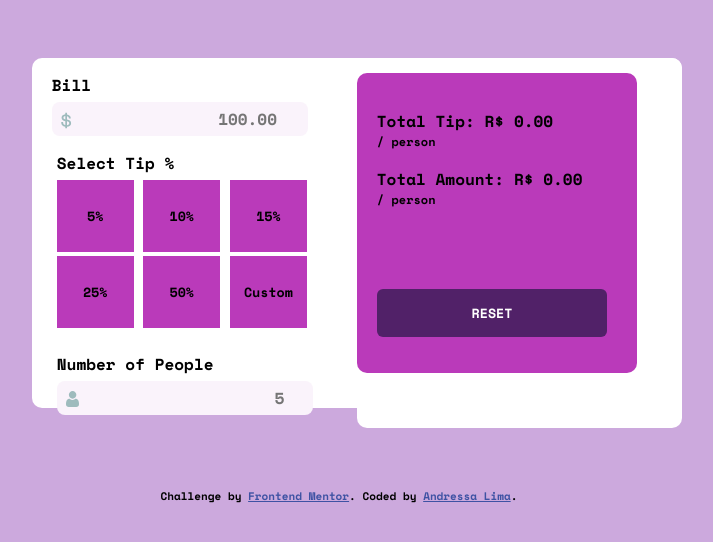
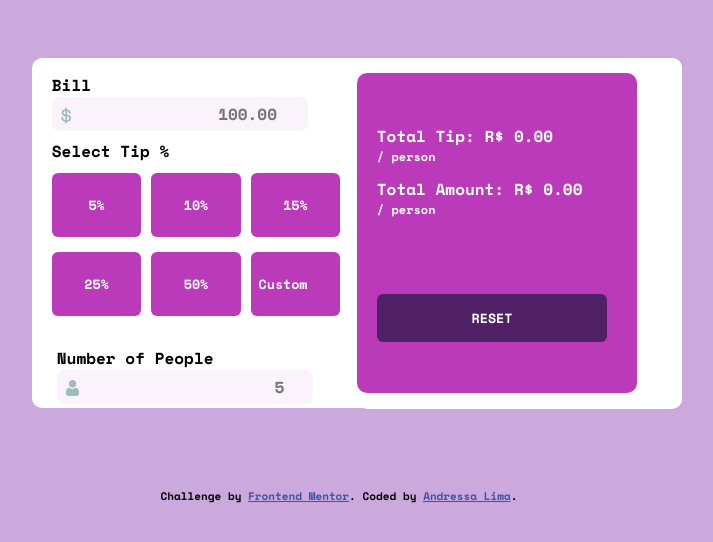
Before and after one commit to andressablima/tip-calculator, a plain HTML site: page index.html in a window 1280 px wide. Shown: the part 156-698 px from the top of the page, without its empty margins (301-1014 px from the left). Drawn offline with nearby package versions, Linux system fonts and the light colour scheme.

Commit message:
alteracao nos botoes de tip

```diff
--- a/index.html
+++ b/index.html
@@ -6,7 +6,7 @@
 
   <link rel="icon" type="image/png" sizes="32x32" href="./images/favicon-32x32.png">
 
-  <title>Tip calculator app</title>
+  <title>TESTES CALC</title>
   <link href="https://fonts.googleapis.com/css2?family=Space+Mono:wght@400;700&display=swap" rel="stylesheet">
   <link rel="stylesheet" href="./styles/styles.css">
 </head>
@@ -23,13 +23,13 @@
         </div>
         <div class="tip">
             <p>Select Tip %</p>
-            <div class="inpt-btn">
-              <input type="button" id="tip-btn" value="5%">
-              <input type="button" id="tip-btn" value="10%">
-              <input type="button" id="tip-btn" value="15%">
-              <input type="button" id="tip-btn" value="25%">
-              <input type="button" id="tip-btn" value="50%">
-              <input type="button" id="tip-btn" value="Custom">
+            <div class="sel-tip">
+              <button id="tip-btn" value="0.05">5%</button>
+              <button id="tip-btn" value="0.1">10%</button>
+              <button id="tip-btn" value="0.15">15%</button>
+              <button id="tip-btn" value="0.25">25%</button>
+              <button id="tip-btn" value="0.50">50%</button>
+              <input type="number" id="tip-btn" placeholder="Custom">
             </div>
         </div>
         <div class="people">
--- a/styles/styles.css
+++ b/styles/styles.css
@@ -29,9 +29,6 @@ header{
     padding-top: 15px;
     margin-left: 20px;
 }
-input{
-    margin-bottom: 8px;
-}
 
 input[id="bill"]{
     border: none;
@@ -51,18 +48,25 @@ input[id="bill"]{
     background: url(../images/icon-dollar.svg) #faf3fb no-repeat;
     background-position: 9px 10px;
 }
+.tip{
+    margin-top: 8px;
+}
+.tip p{
+    margin-bottom: 10px;
+}
 
-input[id="tip-btn"]{
+#tip-btn{
     border: none;
     background-color: #ba3aba;
-    display: inline-block;
-    width: 6vw;
-    height: 9vh;
-    margin-bottom: 4px;
+    width: 7vw;
+    height: 8vh;
+    border-radius: 6px;
+    color: #fff;
     cursor: pointer;
+    margin-bottom: 15px;
 }
 
-input[id="tip-btn"]:hover{
+#tip-btn:hover{
     background-color: #512168;
     color: #fff;
 }
@@ -75,13 +79,9 @@ input[id="people"]{
     padding: 5px 10px;
     width: 20vw;
 }
-.people, .tip{
+.people{
     margin-top: 10px;
     padding: 5px;
-}
-
-p{
-    padding-bottom: 5px;
 }
 
 .people input{
@@ -108,12 +108,18 @@ input:focus{
     margin-top: 15px;
     background-color: #ba3aba;
     width: 280px;
-    height: 300px;
+    height: 320px;
     border-radius: 10px;
     padding: 20px 20px;
     display: flex;
     flex-direction: column;
     justify-content: center;
+    color: #fff;
+}
+
+input[id="tip-btn"]::placeholder{
+    color:#fff;
+    padding-left: 8px;
 }
 
 .results p{
@@ -126,7 +132,7 @@ h5{
     margin-bottom: 12px;
 }
 
-button{
+button[type="submit"]{
     margin-top: 8vh;
     width: 18vw;
     height: 6vh;
@@ -136,7 +142,7 @@ button{
     color: #fff;
     cursor: pointer;
 }
-button:hover{
+button[type="submit"]:hover{
     background-color: #CCA9DD;
 }
 
```
